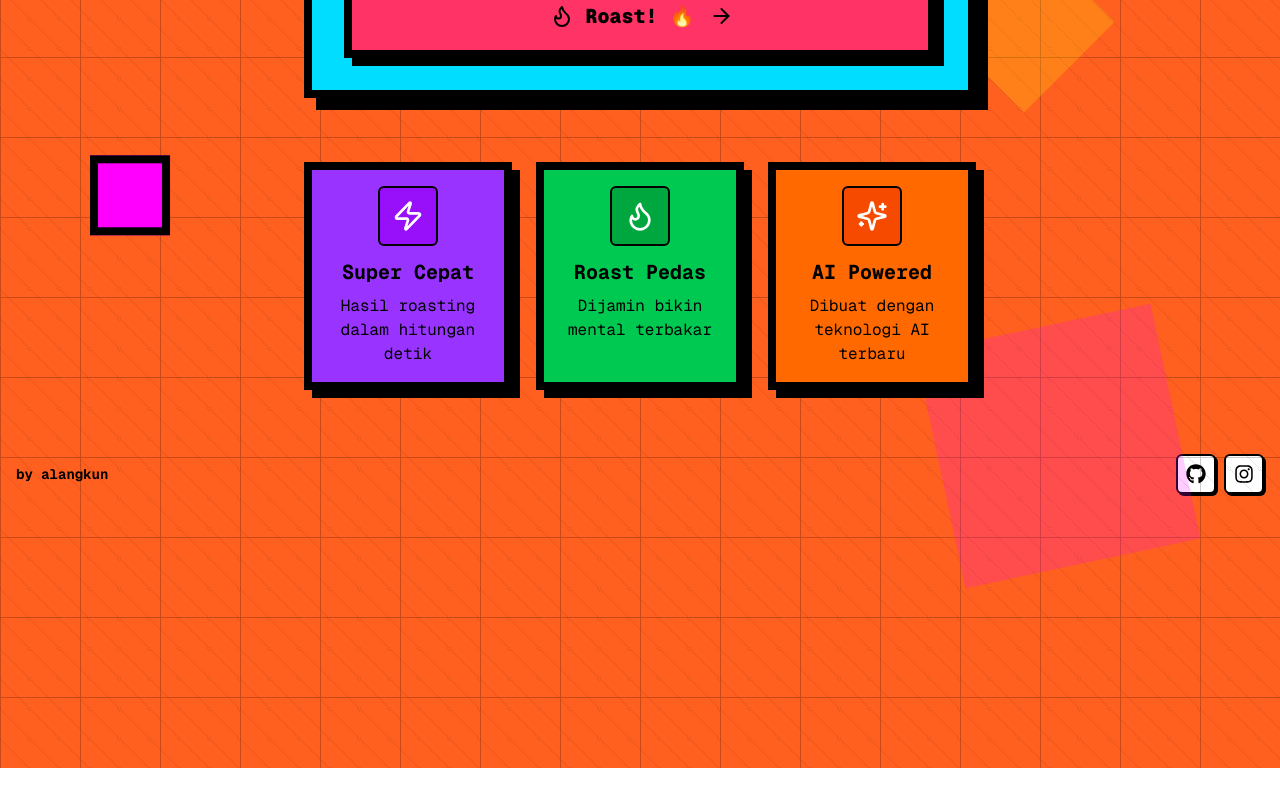
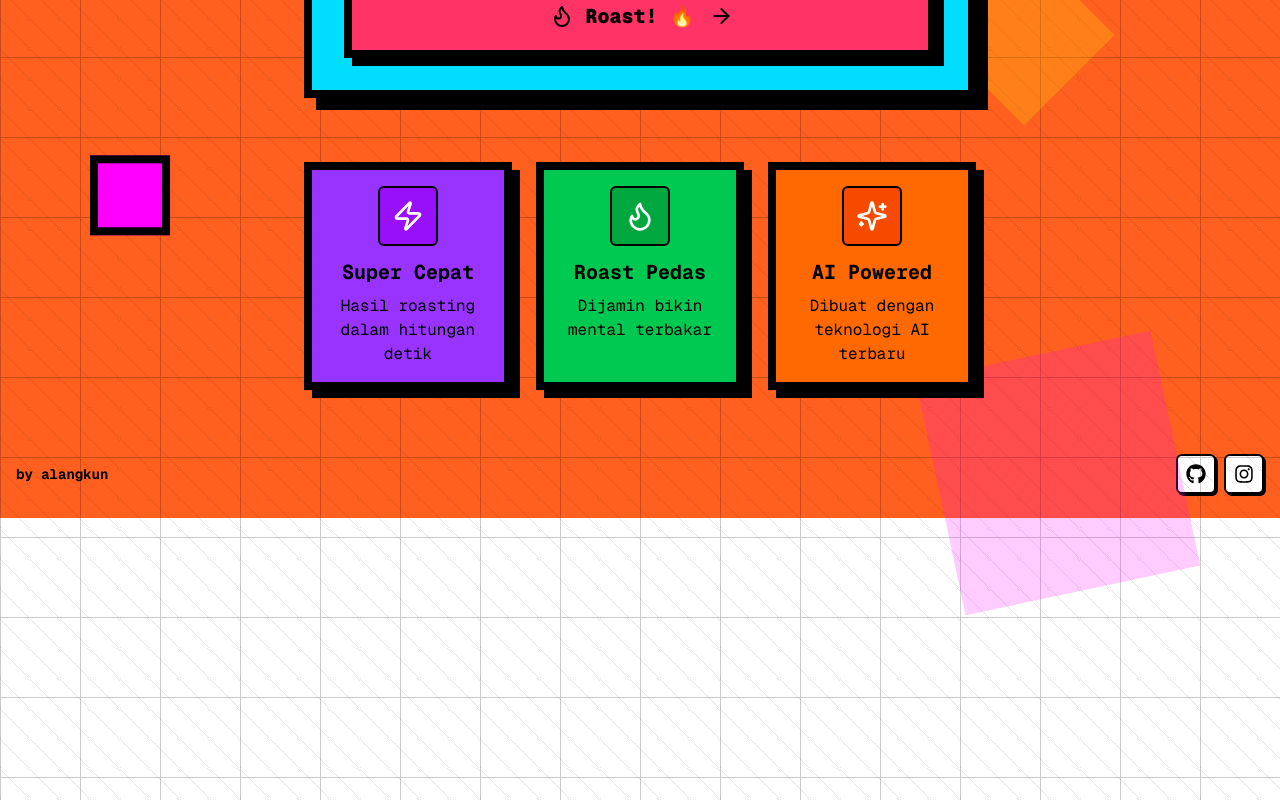
Before and after one commit to syahrulnizam7/roastgram, a Next.js app: page / in a window 1280 px wide. Shown: the part 582-1382 px from the top of the page. Before the commit the page ends 1350 px from the top, so only its background shows below. Built offline with nearby package versions, Linux system fonts and the light colour scheme; no server answers; the database is empty.

Commit message:
tes iklan

```diff
--- a/app/components/AdBanner.tsx
+++ b/app/components/AdBanner.tsx
@@ -14,15 +14,26 @@ export default function AdBanner() {
   }, []);
 
   return (
-    <div className="ad-container">
+    <div className="ad-container w-full bg-white py-4">
+      {" "}
+      {/* Tambahkan bg-white dan padding */}
+      <div className="max-w-7xl mx-auto px-4">
+        {" "}
+        {/* Container untuk membatasi lebar konten */}
         <ins
-        style={{ width: "300px", height: "250px", display: "block" }}
-        data-width="300"
+          style={{
+            width: "100%", // Ubah jadi 100%
+            height: "250px", // Sesuaikan tinggi
+            display: "block",
+            margin: "0 auto", // Pusatkan
+          }}
+          data-width="100%"
           data-height="250"
           className="d473e55225c"
           data-domain="//101047.shop"
           data-affquery="/056416dae0209cc31ff7/473e55225c/?placementName=default"
         ></ins>
       </div>
+    </div>
   );
 }
```
Lines whose indentation alone changed are shown as unchanged.
